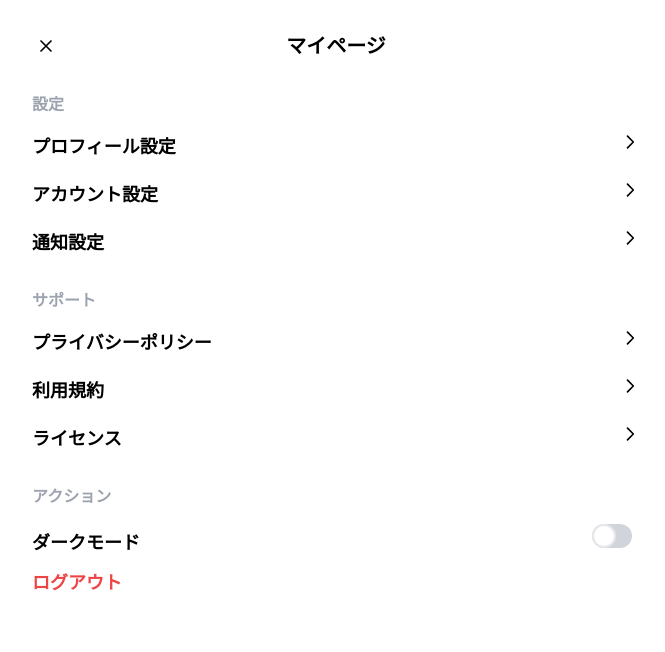
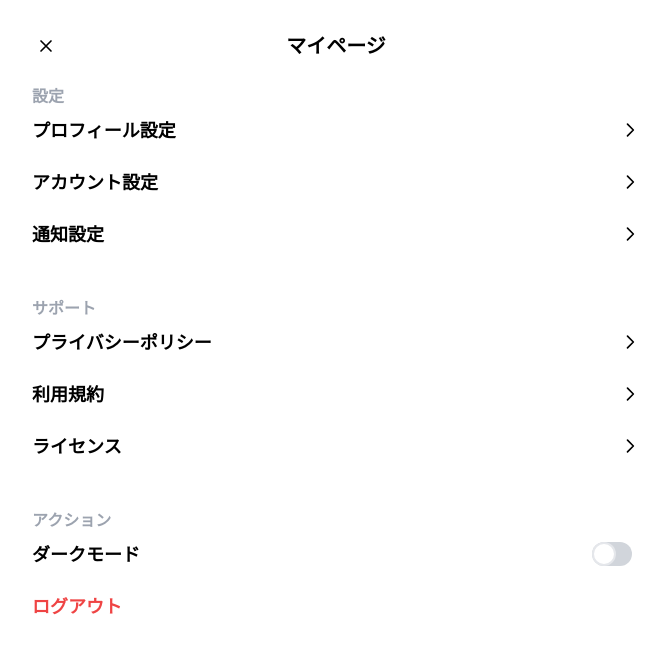
Before and after one commit to qin-salon/qin-memo, a Next.js app: page /settings in a window 1280 px wide. Shown: the top 652 px of the page, without its empty margins (304-969 px from the left). Built offline with nearby package versions, Linux system fonts and the light colour scheme.

Commit message:
💄 space-y-*を使ってレイアウトを微修正

```diff
--- a/src/pages/settings/index.tsx
+++ b/src/pages/settings/index.tsx
@@ -60,18 +60,18 @@ const Settings: NextPage = () => {
         <span className="block text-center w-full text-xl font-bold">マイページ</span>
       </p>
 
-      <ul>
+      <ul className="space-y-10">
         {MENUS.map((menu) => {
           return (
             <li key={menu.category}>
-              <p className="mt-6 py-2 text-gray-400 font-bold">{menu.category}</p>
-              <ul>
+              <p className="py-2 text-gray-400 font-bold">{menu.category}</p>
+              <ul className="space-y-6">
                 {menu.details.map((detail) => {
                   return (
                     <li key={detail.link}>
                       <Link href={detail.link}>
-                        <a className="flex justify-between items-center mb-3">
-                          <div className="mt-2 font-bold text-lg">{detail.name}</div>
+                        <a className="flex justify-between items-center">
+                          <div className="font-bold text-lg">{detail.name}</div>
                           <ChevronRight />
                         </a>
                       </Link>
@@ -84,11 +84,11 @@ const Settings: NextPage = () => {
         })}
 
         <li>
-          <p className="mt-6 py-2 text-gray-400 font-bold">アクション</p>
-          <ul>
+          <p className="py-2 text-gray-400 font-bold">アクション</p>
+          <ul className="space-y-6">
             <li>
-              <div className="flex justify-between items-center mb-3">
-                <div className="mt-3 font-bold text-lg">ダークモード</div>
+              <div className="flex justify-between items-center">
+                <div className="font-bold text-lg">ダークモード</div>
                 <div className="relative inline-block w-10 mr-2 align-middle select-none transition duration-200 ease-in">
                   <label
                     htmlFor="darkmode"
@@ -105,7 +105,7 @@ const Settings: NextPage = () => {
               </div>
             </li>
             <li>
-              <div className="mt-3 font-bold text-lg text-red-500">ログアウト</div>
+              <div className="font-bold text-lg text-red-500">ログアウト</div>
             </li>
           </ul>
         </li>
```
